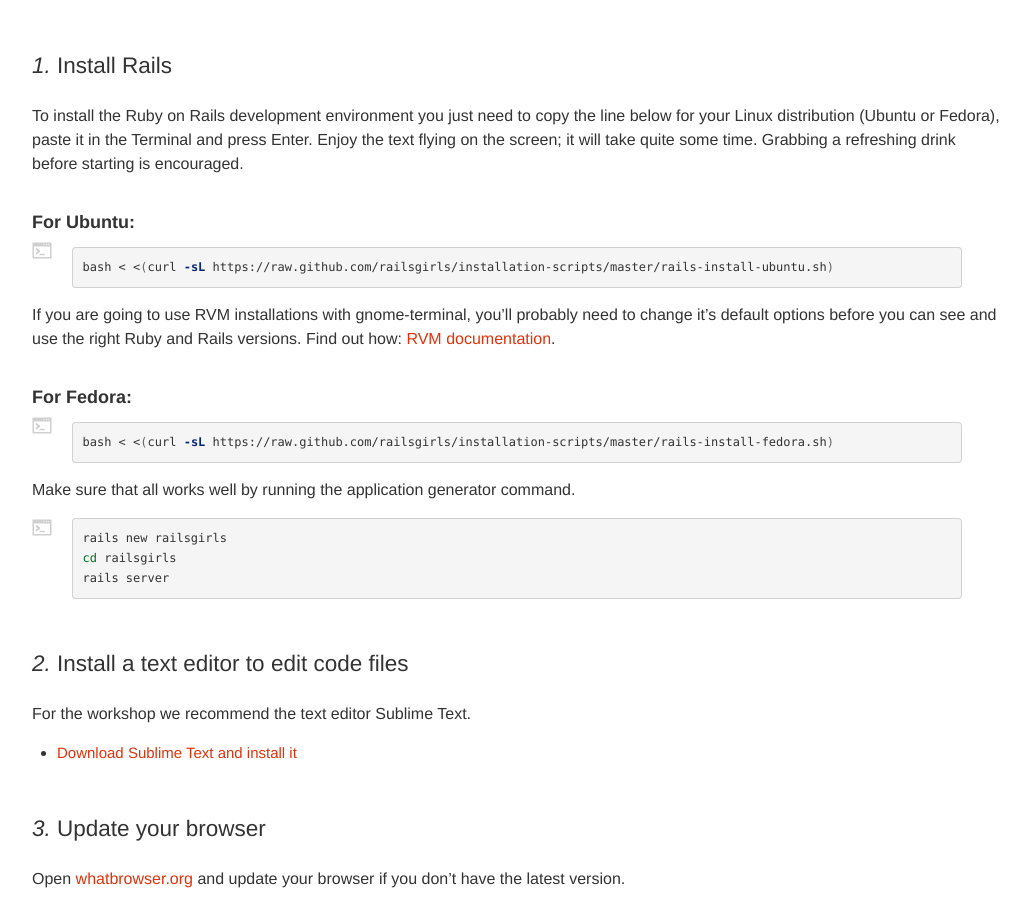
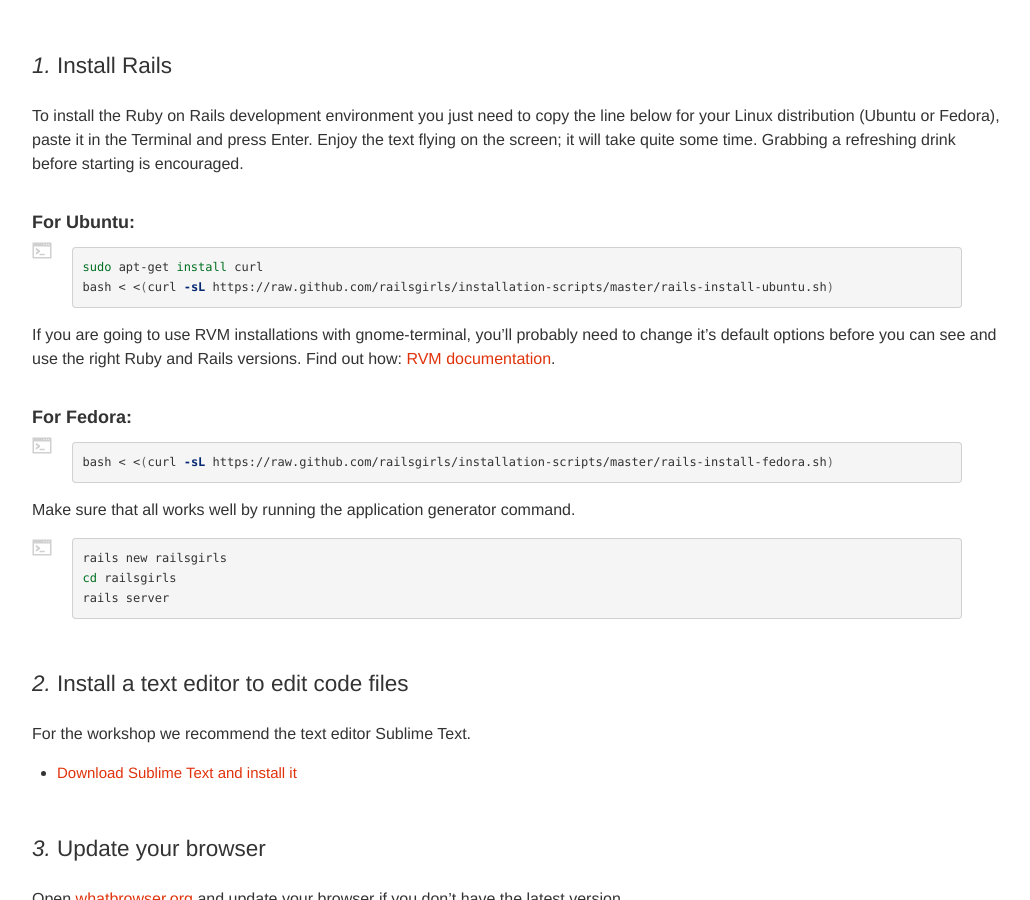
Before and after one commit to railsgirls/guides.railsgirls.com, a Jekyll site: the page built from _posts/2013-05-02-install.markdown, in a window 1280 px wide and 900 px high, scrolled down 5970 px. Shown: the whole window, without its empty margins (53-1083 px from the left). Built offline with Jekyll 4.4.1, drawn with Linux system fonts in a browser that asks for light colours; nearby versions of some CDN libraries.

Commit message:
curl not installed on Ubuntu be default, see  https://github.com/railsgirls/installation-scripts/issues/36 .

```diff
--- a/_posts/2013-05-02-install.markdown
+++ b/_posts/2013-05-02-install.markdown
@@ -243,6 +243,7 @@
 #### For Ubuntu:
 
 {% highlight sh %}
+sudo apt-get install curl
 bash < <(curl -sL https://raw.github.com/railsgirls/installation-scripts/master/rails-install-ubuntu.sh)
 {% endhighlight %}
 
```
